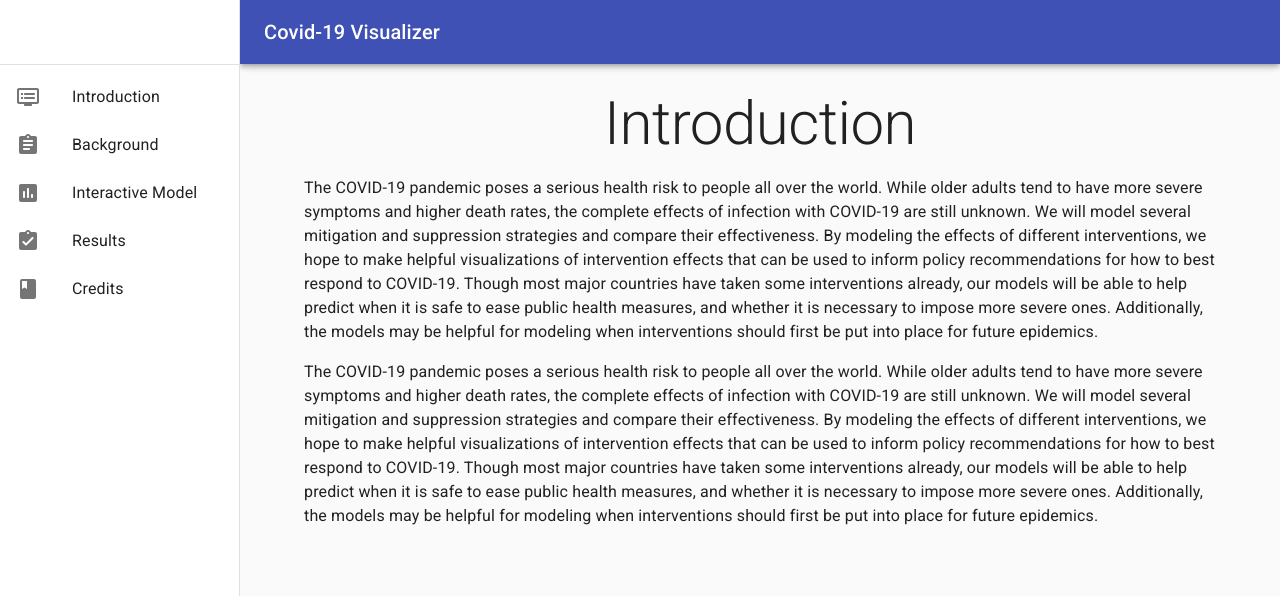
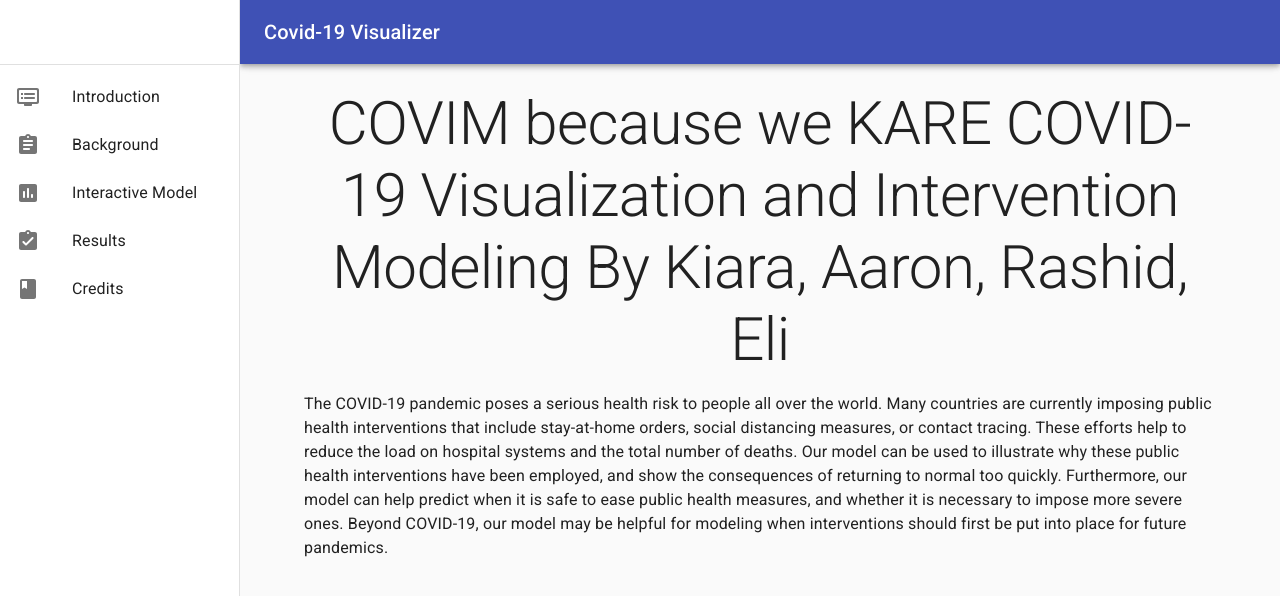
Before and after one commit to uvafan/MMM_Final_Project, a React (Create React App) app in the folder viz/: page / in a window 1280 px wide. Shown: the top 596 px of the page. Built offline with nearby package versions, Linux system fonts and the light colour scheme.

Commit message:
Update Intro

```diff
--- a/viz/src/Introduction.js
+++ b/viz/src/Introduction.js
@@ -9,16 +9,17 @@ const Introduction = () => {
     return (
     <Container maxWidth="md">
       <Typography variant="h2" className={classes.titleClasses}>
-        Introduction
+        COVIM because we KARE
+
+COVID-19 Visualization and Intervention Modeling
+By Kiara, Aaron, Rashid, Eli
       </Typography>
       <Box pt={2} />
       <Typography variant="body1">
-        The COVID-19 pandemic poses a serious health risk to people all over the world. While older adults tend to have more severe symptoms and higher death rates, the complete effects of infection with COVID-19 are still unknown. We will model several mitigation and suppression strategies and compare their effectiveness. By modeling the effects of different interventions, we hope to make helpful visualizations of intervention effects that can be used to inform policy recommendations for how to best respond to COVID-19. Though most major countries have taken some interventions already, our models will be able to help predict when it is safe to ease public health measures, and whether it is necessary to impose more severe ones. Additionally, the models may be helpful for modeling when interventions should first be put into place for future epidemics.
+        The COVID-19 pandemic poses a serious health risk to people all over the world. Many countries are currently imposing public health interventions that include stay-at-home orders, social distancing measures, or contact tracing. These efforts help to reduce the load on hospital systems and the total number of deaths. Our model can be used to illustrate why these public health interventions have been employed, and show the consequences of returning to normal too quickly. Furthermore, our model can help predict when it is safe to ease public health measures, and whether it is necessary to impose more severe ones. Beyond COVID-19, our model may be helpful for modeling when interventions should first be put into place for future pandemics.
       </Typography>
       <Box pt={2} />
-      <Typography variant="body1">
-        The COVID-19 pandemic poses a serious health risk to people all over the world. While older adults tend to have more severe symptoms and higher death rates, the complete effects of infection with COVID-19 are still unknown. We will model several mitigation and suppression strategies and compare their effectiveness. By modeling the effects of different interventions, we hope to make helpful visualizations of intervention effects that can be used to inform policy recommendations for how to best respond to COVID-19. Though most major countries have taken some interventions already, our models will be able to help predict when it is safe to ease public health measures, and whether it is necessary to impose more severe ones. Additionally, the models may be helpful for modeling when interventions should first be put into place for future epidemics.
-      </Typography>
+
     </Container>
   );
 }
```
